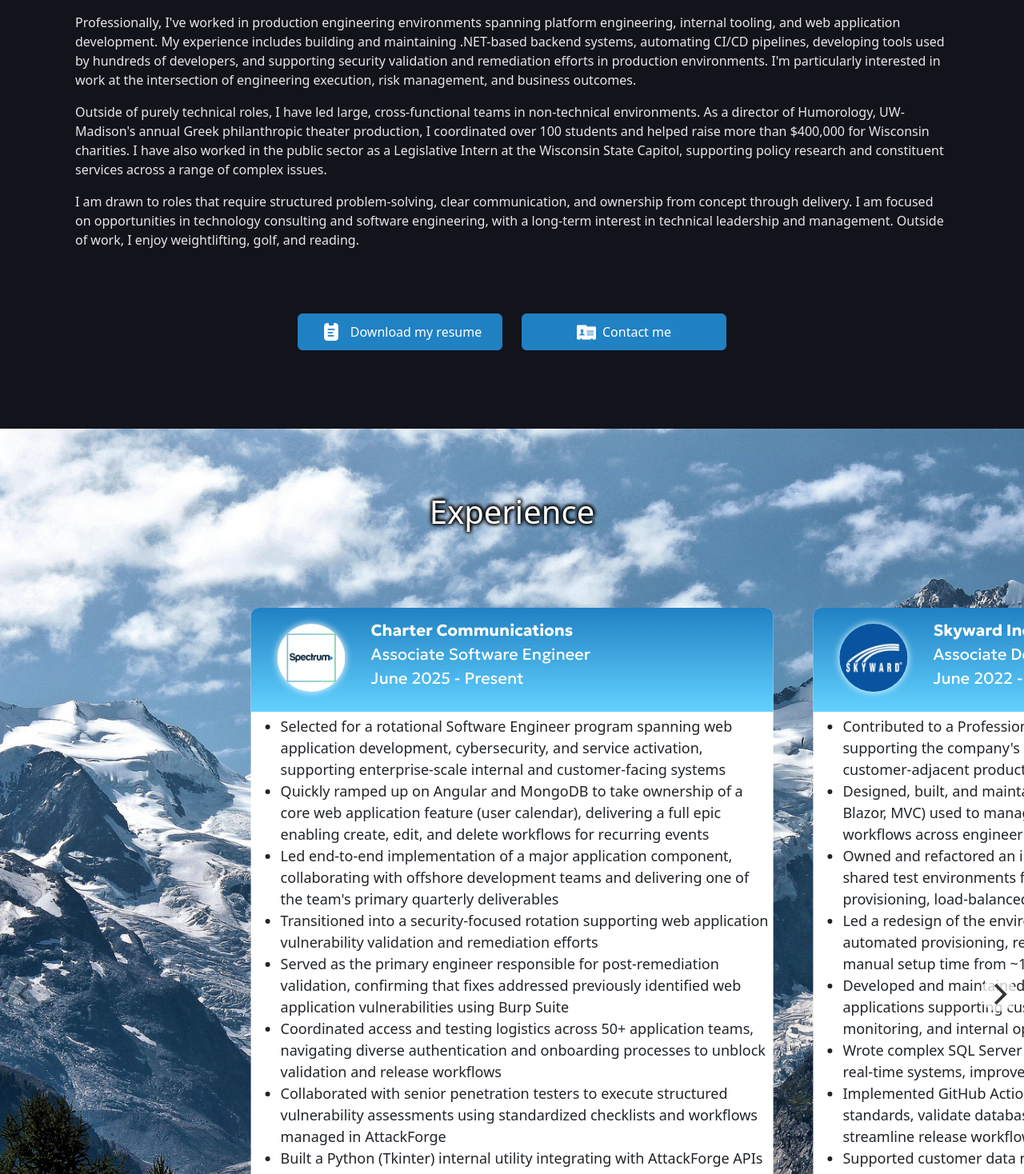
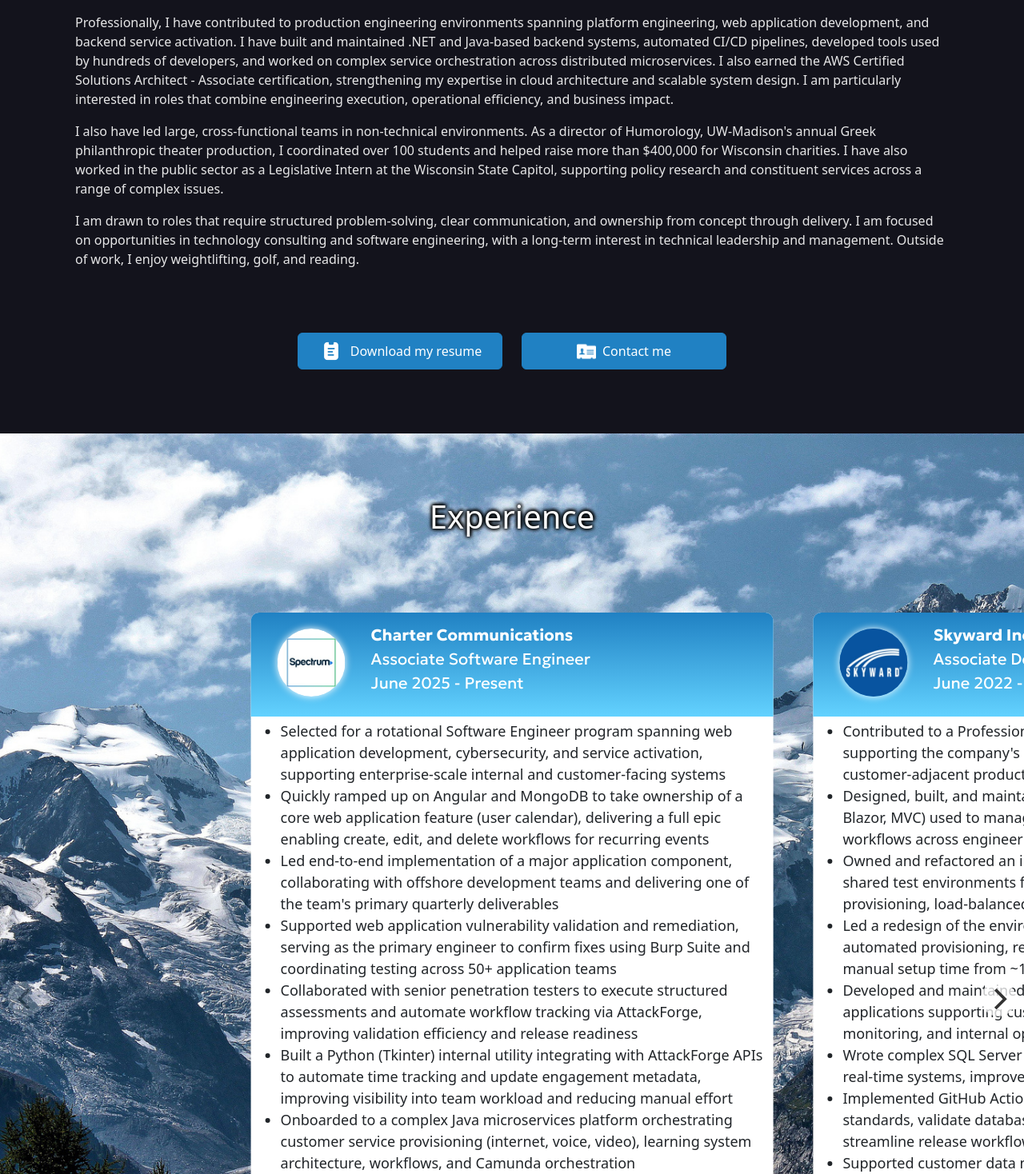
Before and after one commit to mardom03/mardom03.github.io, an Angular app: page / in a window 1280 px wide. Shown: the part 1122-2590 px from the top of the page at 80% size. Built offline with nearby package versions, Linux system fonts and the light colour scheme.

Commit message:
minor life updates

```diff
--- a/src/app/about/about.component.html
+++ b/src/app/about/about.component.html
@@ -7,14 +7,15 @@
             where I combined a strong technical foundation with leadership roles across campus organizations.
         </p>
         <p>
-            Professionally, I've worked in production engineering environments spanning platform engineering,
-            internal tooling, and web application development. My experience includes building and maintaining
-            .NET-based backend systems, automating CI/CD pipelines, developing tools used by hundreds of developers,
-            and supporting security validation and remediation efforts in production environments.
-            I'm particularly interested in work at the intersection of engineering execution, risk management, and business outcomes.
+            Professionally, I have contributed to production engineering environments spanning platform engineering,
+            web application development, and backend service activation. I have built and maintained .NET and Java-based backend systems,
+            automated CI/CD pipelines, developed tools used by hundreds of developers, and worked on complex service orchestration across
+            distributed microservices. I also earned the AWS Certified Solutions Architect - Associate certification,
+            strengthening my expertise in cloud architecture and scalable system design. I am particularly interested
+            in roles that combine engineering execution, operational efficiency, and business impact.
         </p>
         <p>
-            Outside of purely technical roles, I have led large, cross-functional teams in non-technical environments.
+            I also have led large, cross-functional teams in non-technical environments.
             As a director of Humorology, UW-Madison's annual Greek philanthropic theater production,
             I coordinated over 100 students and helped raise more than $400,000 for Wisconsin charities.
             I have also worked in the public sector as a Legislative Intern at the Wisconsin State Capitol,
--- a/src/app/carousel/carousel.component.ts
+++ b/src/app/carousel/carousel.component.ts
@@ -29,11 +29,11 @@
         "Selected for a rotational Software Engineer program spanning web application development, cybersecurity, and service activation, supporting enterprise-scale internal and customer-facing systems",
         "Quickly ramped up on Angular and MongoDB to take ownership of a core web application feature (user calendar), delivering a full epic enabling create, edit, and delete workflows for recurring events",
         "Led end-to-end implementation of a major application component, collaborating with offshore development teams and delivering one of the team's primary quarterly deliverables",
-        "Transitioned into a security-focused rotation supporting web application vulnerability validation and remediation efforts",
-        "Served as the primary engineer responsible for post-remediation validation, confirming that fixes addressed previously identified web application vulnerabilities using Burp Suite",
-        "Coordinated access and testing logistics across 50+ application teams, navigating diverse authentication and onboarding processes to unblock validation and release workflows",
-        "Collaborated with senior penetration testers to execute structured vulnerability assessments using standardized checklists and workflows managed in AttackForge",
+        "Supported web application vulnerability validation and remediation, serving as the primary engineer to confirm fixes using Burp Suite and coordinating testing across 50+ application teams",
+        "Collaborated with senior penetration testers to execute structured assessments and automate workflow tracking via AttackForge, improving validation efficiency and release readiness",
         "Built a Python (Tkinter) internal utility integrating with AttackForge APIs to automate time tracking and update engagement metadata, improving visibility into team workload and reducing manual effort",
+        "Onboarded to a complex Java microservices platform orchestrating customer service provisioning (internet, voice, video), learning system architecture, workflows, and Camunda orchestration",
+        "Developed Groovy-based test scripts to validate service activation workflows and ensure reliable execution across backend systems",
         "Won first place in an internal hackathon by building an AI-assisted workflow tool using Claude to streamline stakeholder release approvals, reducing manual checkoffs and improving visibility across application delivery teams",
         "Demonstrated strong adaptability across disciplines, moving between product development, security engineering, and internal tooling within a short timeframe"
       ]
--- a/src/app/projects/projects.component.ts
+++ b/src/app/projects/projects.component.ts
@@ -12,6 +12,12 @@
       title: "QuickBooks Cashflow Assistant",
       description: "Flask web app that connects to QuickBooks Online API to provide cashflow insights (Python)",
       year: 2026
+    },
+    {
+      link:"https://github.com/mardom03/MPECWebsite",
+      title: "Business Website",
+      description: "Example one pager business website (Svelte)",
+      year: 2025
     },
     {
       link: "https://github.com/mardom03/DCR-verification",
```
Also changed, not shown: 1 other file (tests, documents, lock files or other folders).
